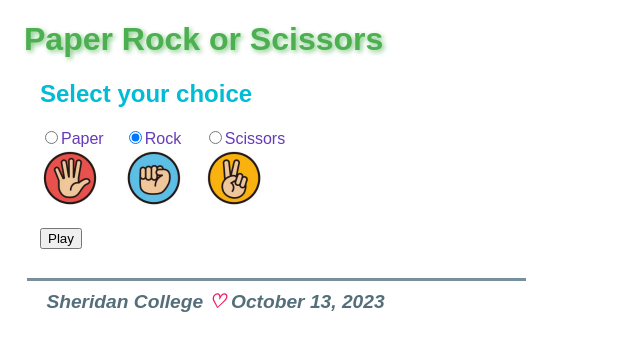
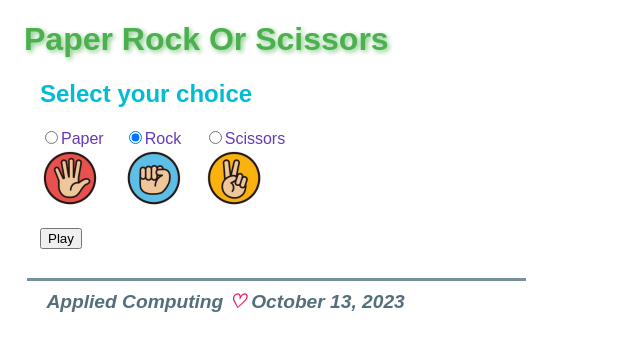
Before and after one commit to ManpreetKaur-ManpreetKaur/PaperRockOrScissors-Angular, an Angular app: page /input in a window 1280 px wide. Shown: the top 350 px of the page, without its empty margins (0-640 px from the left). Built offline with nearby package versions, Linux system fonts and the light colour scheme.

Commit message:
readjusted the footer and the header

```diff
--- a/src/app/app.component.html
+++ b/src/app/app.component.html
@@ -1,3 +1,3 @@
-<app-header></app-header>
+<app-header title="{{title}}"></app-header>
 <router-outlet></router-outlet>
-<app-footer></app-footer>
+<app-footer name="Applied Computing"></app-footer>
--- a/src/app/app.component.ts
+++ b/src/app/app.component.ts
@@ -6,5 +6,5 @@ import { Component } from '@angular/core';
   styleUrls: ['./app.component.css']
 })
 export class AppComponent {
-  title = 'PaperRockOrScissors';
+  title = 'Paper Rock Or Scissors';
 }
--- a/src/app/header/header.component.html
+++ b/src/app/header/header.component.html
@@ -1,3 +1,3 @@
 <header>
-  <h1>Paper Rock or Scissors</h1>
+  <h1>{{title}}</h1>
 </header>
--- a/src/app/header/header.component.ts
+++ b/src/app/header/header.component.ts
@@ -1,4 +1,4 @@
-import { Component } from '@angular/core';
+import {Component, Input} from '@angular/core';
 
 @Component({
   selector: 'app-header',
@@ -7,4 +7,5 @@ import { Component } from '@angular/core';
 })
 export class HeaderComponent {
 
+  @Input() title = "My Lovely Web App"
 }
--- a/src/app/input/input.component.ts
+++ b/src/app/input/input.component.ts
@@ -20,7 +20,6 @@ export class InputComponent {
     console.log("setUserChoice() is called")
     console.log("choice = " + choice)
     this.userChoice = choice;
-
   }
 
   play() {
```
